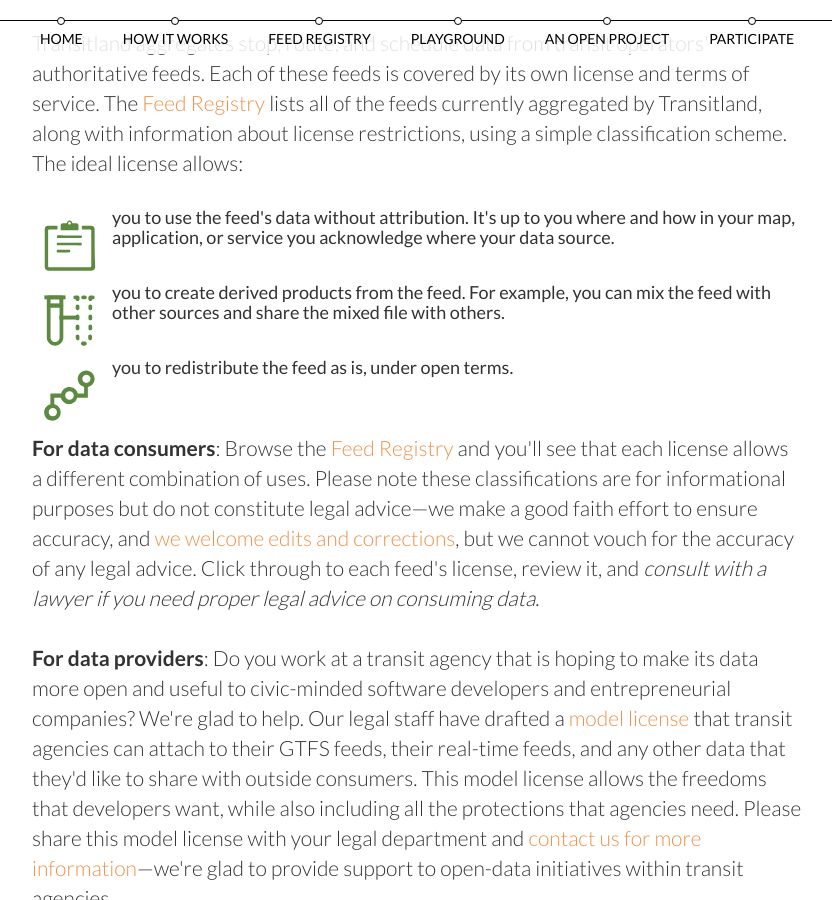
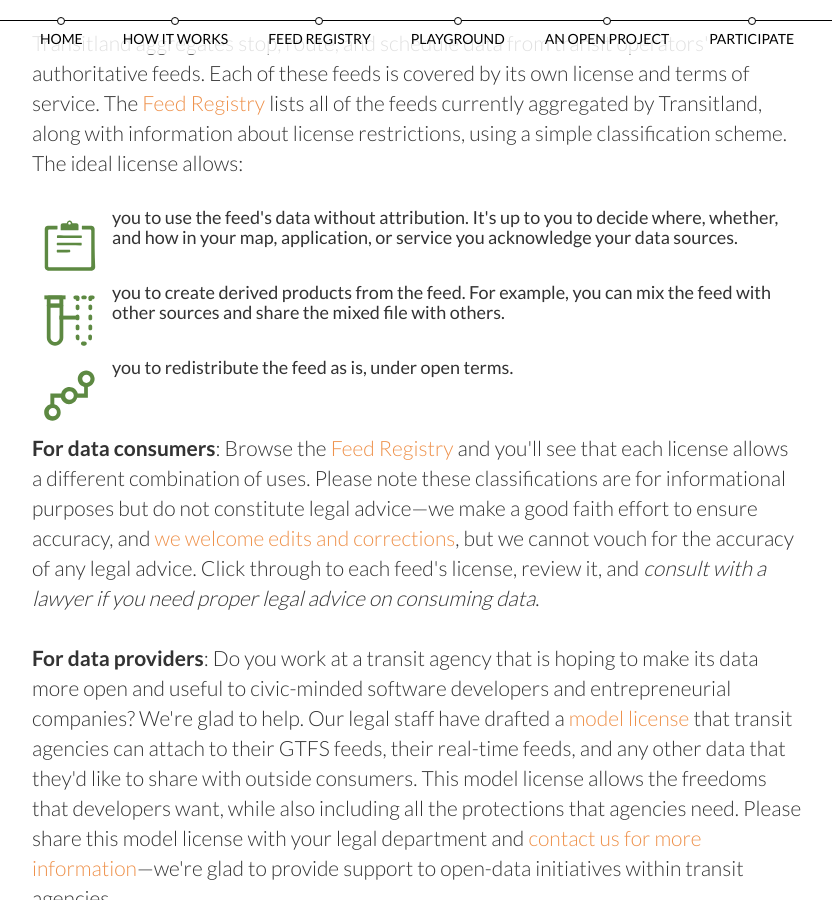
Before and after one commit to transitland/www-transit-land, a Jekyll site: the page built from an-open-project/index.html, in a window 1280 px wide and 900 px high, scrolled down 845 px. Shown: the whole window, without its empty margins (223-1055 px from the left). Built offline with Jekyll 4.4.1, drawn with Linux system fonts in a browser that asks for light colours; nearby versions of some CDN libraries.

Commit message:
license info: correcting a typo

```diff
--- a/an-open-project/index.html
+++ b/an-open-project/index.html
@@ -25,7 +25,7 @@ layout: default
         aggregated by Transitland, along with information about license restrictions, using a simple classification scheme. The ideal license allows:</p>
 
       <div class="license-attr">
-        <h4 style="clear: both;"><div class="not-requires-attr"></div> you to use the feed's data without attribution. It's up to you where and how in your map, application, or service you acknowledge where your data source.</h4>
+        <h4 style="clear: both;"><div class="not-requires-attr"></div> you to use the feed's data without attribution. It's up to you to decide where, whether, and how in your map, application, or service you acknowledge your data sources.</h4>
         <h4 style="clear: both;"><div class="allow-derivation"></div> you to create derived products from the feed. For example, you can mix the feed with other sources and share the mixed file with others.</h4>
         <h4 style="clear: both;"><div class="allow-redistribution"></div> you to redistribute the feed as is, under open terms.</h4>
       </div>
```
